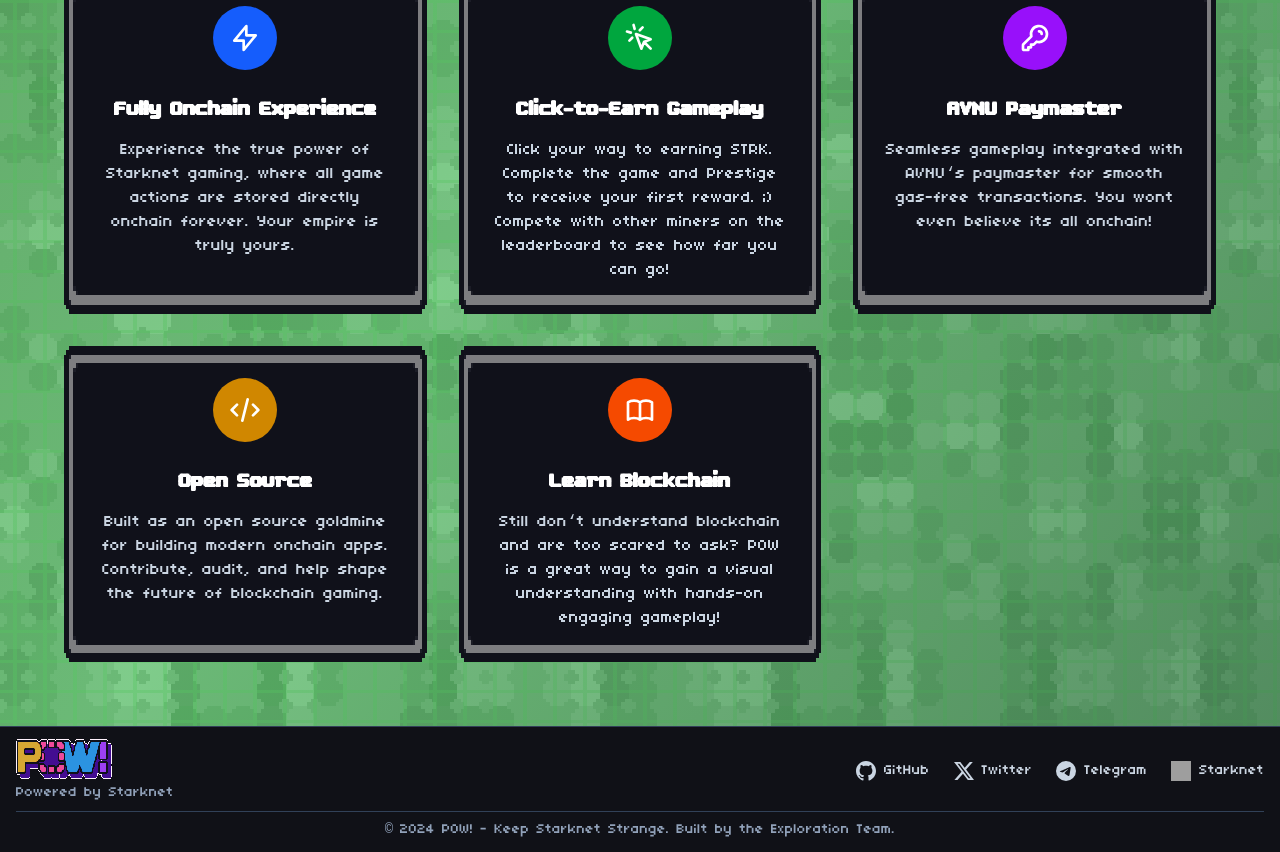
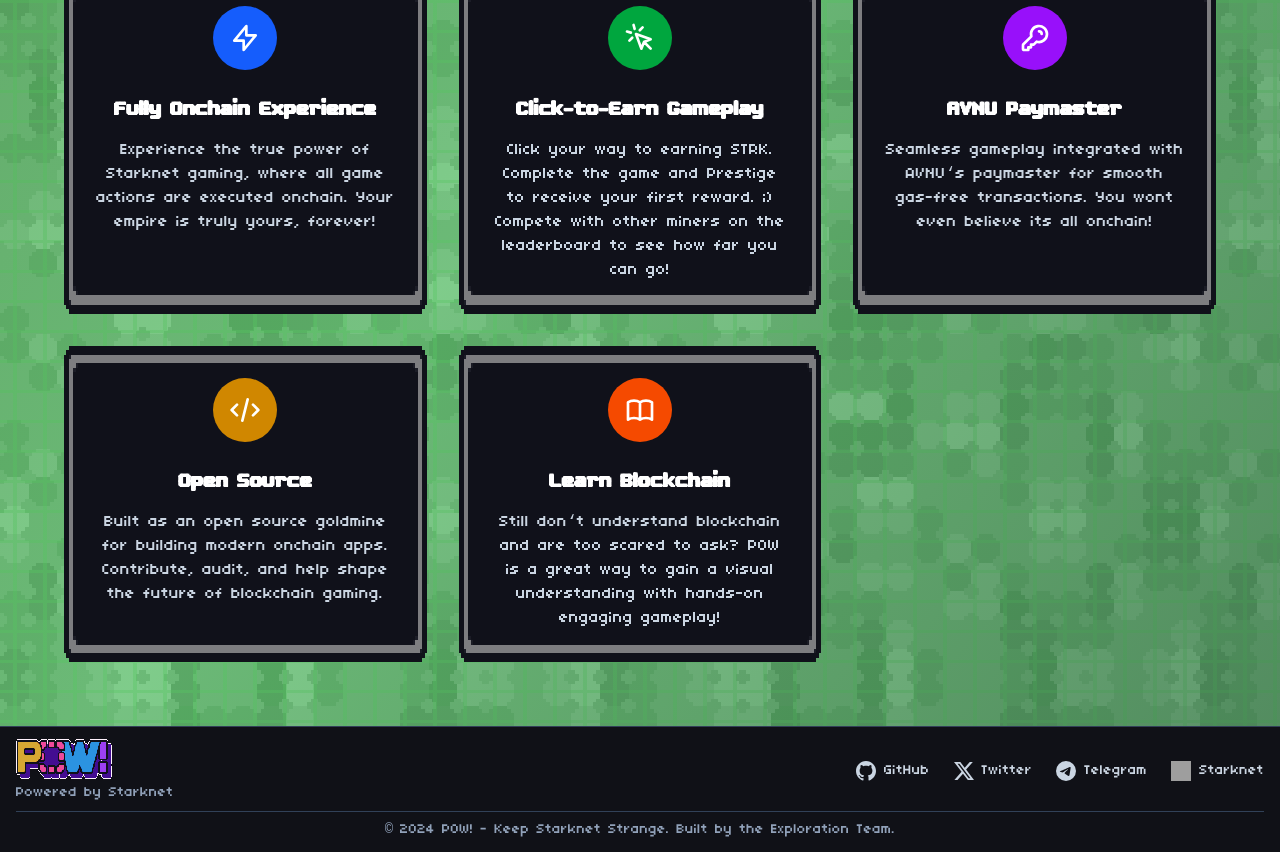
Before and after one commit to keep-starknet-strange/pow-landing, a Next.js app: page / in a window 1280 px wide. Shown: the part 780-1632 px from the top of the page. Built offline with nearby package versions, Linux system fonts and the light colour scheme; grey boxes are pictures that could not be loaded.

Commit message:
Fix link

```diff
--- a/src/app/page.tsx
+++ b/src/app/page.tsx
@@ -108,7 +108,7 @@ export default function Home() {
                 </svg>
               </div>
               <h4 className="text-xl font-semibold text-white mb-4 font-xerxes">Fully Onchain Experience</h4>
-              <p className="text-slate-300 font-pixel">Experience the true power of Starknet gaming, where all game actions are stored directly onchain forever. Your empire is truly yours.</p>
+              <p className="text-slate-300 font-pixel">Experience the true power of Starknet gaming, where all game actions are executed onchain. Your empire is truly yours, forever!</p>
               </div>
             </div>
 
@@ -213,7 +213,7 @@ export default function Home() {
                 <span className="font-pixel text-xs sm:text-sm">GitHub</span>
               </a>
               <a
-                href="https://x.com/StarkWareLtd"
+                href="https://x.com/POW_sn"
                 target="_blank"
                 rel="noopener noreferrer"
                 className="flex items-center gap-1 sm:gap-2 text-slate-300 hover:text-white transition-colors"
```
